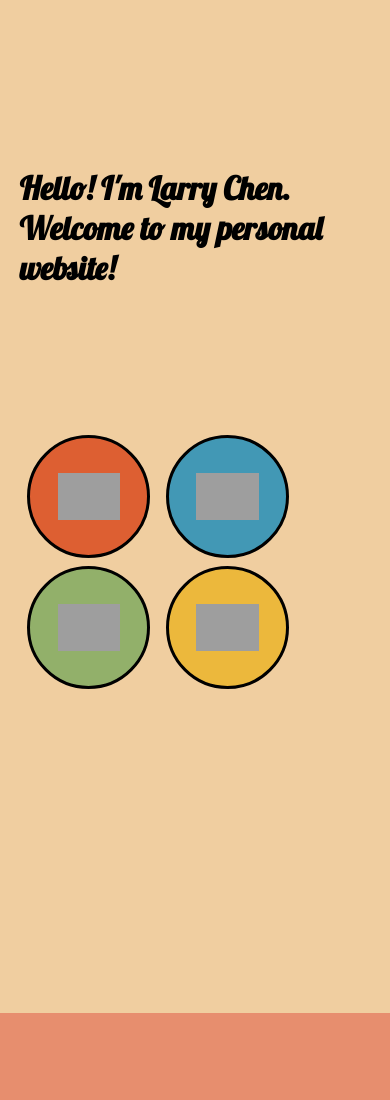
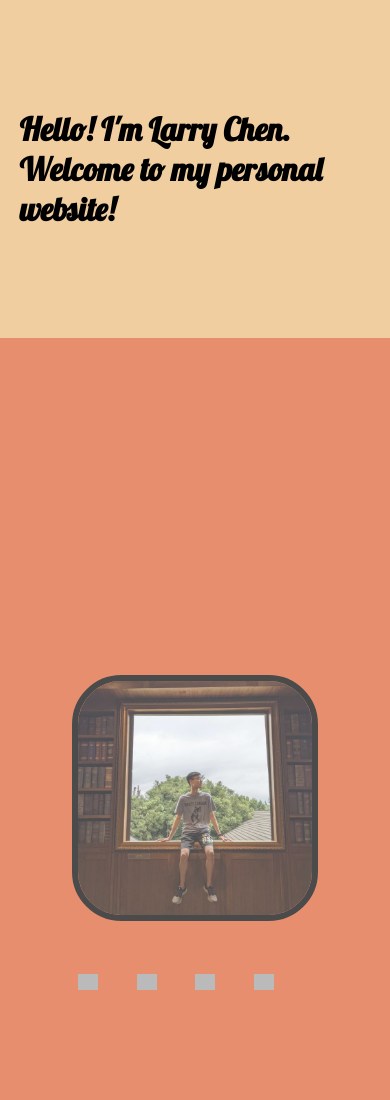
Before and after one commit to larrychen20011120/larrychen20011120.github.io, a plain HTML site: page index.html in a window 390 px wide. Shown: the top 1100 px of the page. Drawn offline with Linux system fonts and the light colour scheme; grey boxes are pictures that could not be loaded.

Commit message:
If width is smaller than 1000px, then we hide the switch_area

```diff
--- a/MyCss/main.css
+++ b/MyCss/main.css
@@ -49,6 +49,8 @@ a:link, a:visited{
 #switch_area{
     width: 90%;
     height: 60%;
+    display: flex;
+    justify-content: center;
     align-items: center;
 }
 
@@ -69,7 +71,7 @@ a:link, a:visited{
     float: left;
     width: 15vw;
     height: 15vw;
-    margin: 0.5vh 2vw;
+    margin: auto;
     border-radius: 50%;
     display: flex;
     justify-content: center;
@@ -148,13 +150,11 @@ a:link, a:visited{
     width: 60%;
     height: 100%;
     display: flex;
-    justify-content: space-around;
+    justify-content: center;
     align-items: center;
 }
 .social_media a{
-    display: flex;
-    justify-content: center;
-    align-items: center;
+    margin: auto;
 }
 .social_media img{
     height: auto;
@@ -385,16 +385,17 @@ footer .right{
 /***
 RWD
 ***/
-@media screen and (max-width: 800px) {
+@media screen and (max-width: 1000px) {
 
     #menu{
-        height: 120vh;
+        height: 40vh;
     }
     #typing_area{
-        height: 40%;
+        height: 80%;
     }
     #switch_area{
         height: 55%;
+        display: none;
     }
 
     #typing{
@@ -406,15 +407,15 @@ RWD
         height: 30vw;
     }
     #Profile{
-        height: 180vh;
+        height: 200vh;
     }
     #Profile > .right{
-        height: 50%;
+        height: 40%;
         width: 100%;
-        justify-content: center;
+        flex-direction: column;
     }
     #Profile > .left{
-        height: 50%;
+        height: 60%;
         width: 100%;
     }
     .social_media{
@@ -429,6 +430,7 @@ RWD
     }
     .experience_box{
         width: 60vw;
+        margin: 5% 0px ;
     }
 
     #Awards{
```
